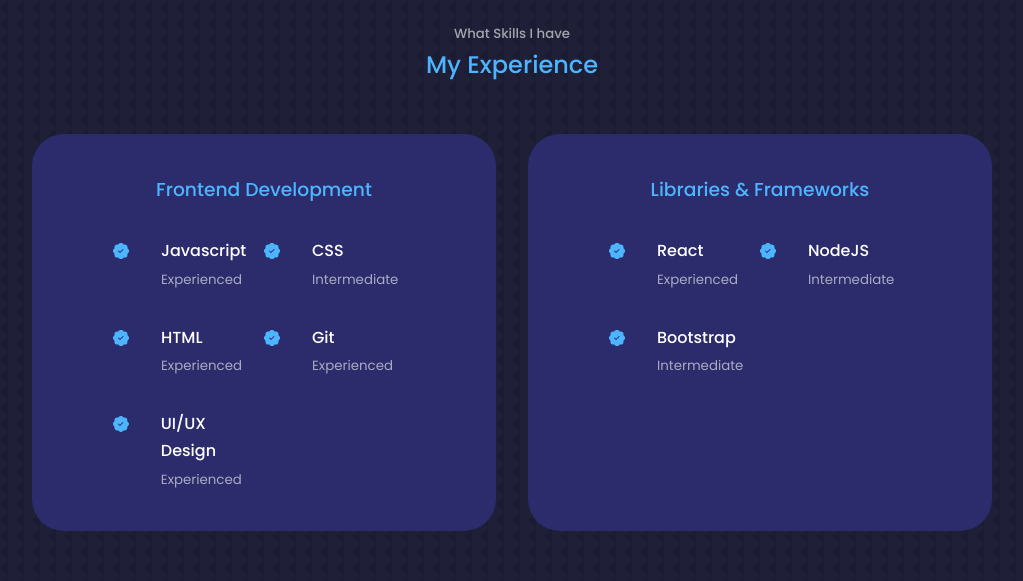
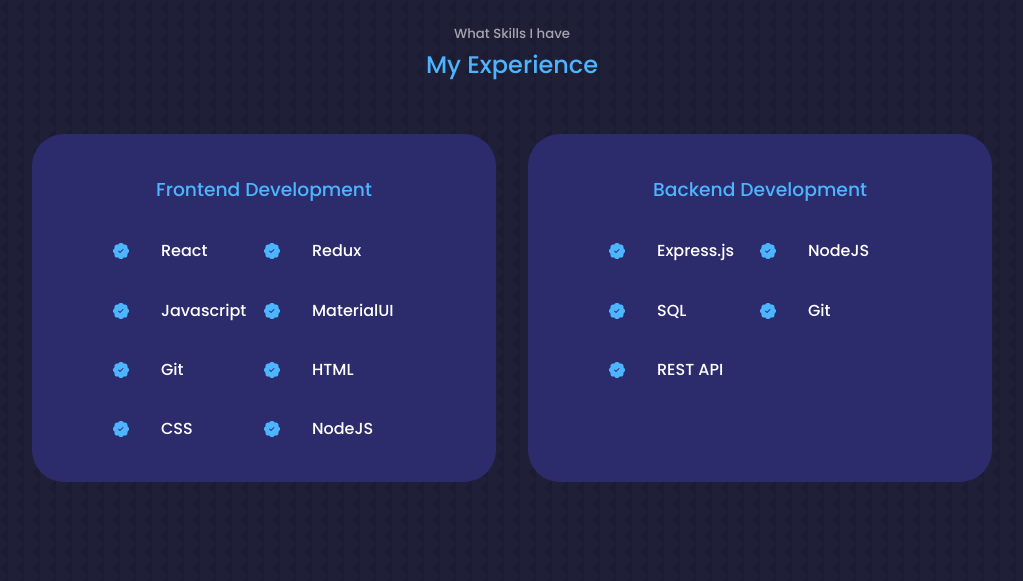
Before and after one commit to lukegartner/portfolio, a React (Create React App) app: page / in a window 1280 px wide. Shown: the part 1600-2181 px from the top of the page, without its empty margins (128-1151 px from the left). Built offline with nearby package versions, Linux system fonts and the light colour scheme.

Commit message:
update skills

```diff
--- a/src/components/experience/Experience.jsx
+++ b/src/components/experience/Experience.jsx
@@ -15,64 +15,86 @@
             <article className="experience__details">
               <BsPatchCheckFill className="experience__details-icon" />
               <div>
+                <h4>React</h4>
+              </div>
+            </article>
+            <article className="experience__details">
+              <BsPatchCheckFill className="experience__details-icon" />
+              <div>
+                <h4>Redux</h4>
+              </div>
+            </article>
+            <article className="experience__details">
+              <BsPatchCheckFill className="experience__details-icon" />
+              <div>
                 <h4>Javascript</h4>
-                <small className="text-light">Experienced</small>
+              </div>
+            </article>
+            <article className="experience__details">
+              <BsPatchCheckFill className="experience__details-icon" />
+              <div>
+                <h4>MaterialUI</h4>
+              </div>
+            </article>
+
+            <article className="experience__details">
+              <BsPatchCheckFill className="experience__details-icon" />
+              <div>
+                <h4>Git</h4>
+              </div>
+            </article>
+            <article className="experience__details">
+              <BsPatchCheckFill className="experience__details-icon" />
+              <div>
+                <h4>HTML</h4>
               </div>
             </article>
             <article className="experience__details">
               <BsPatchCheckFill className="experience__details-icon" />
               <div>
                 <h4>CSS</h4>
-                <small className="text-light">Intermediate</small>
               </div>
             </article>
             <article className="experience__details">
               <BsPatchCheckFill className="experience__details-icon" />
               <div>
-                <h4>HTML</h4>
-                <small className="text-light">Experienced</small>
+                <h4>NodeJS</h4>
+              </div>
+            </article>
+          </div>
+        </div>
+        {/* end of frontend */}
+        <div className="experience__backend">
+          <h3>Backend Development</h3>
+          <div className="experience__content">
+            <article className="experience__details">
+              <BsPatchCheckFill className="experience__details-icon" />
+              <div>
+                <h4>Express.js</h4>
+              </div>
+            </article>
+            <article className="experience__details">
+              <BsPatchCheckFill className="experience__details-icon" />
+              <div>
+                <h4>NodeJS</h4>
+              </div>
+            </article>
+            <article className="experience__details">
+              <BsPatchCheckFill className="experience__details-icon" />
+              <div>
+                <h4>SQL</h4>
               </div>
             </article>
             <article className="experience__details">
               <BsPatchCheckFill className="experience__details-icon" />
               <div>
                 <h4>Git</h4>
-                <small className="text-light">Experienced</small>
-              </div>
-            </article>
-
-            <article className="experience__details">
-              <BsPatchCheckFill className="experience__details-icon" />
-              <div>
-                <h4>UI/UX Design</h4>
-                <small className="text-light">Experienced</small>
-              </div>
-            </article>
-          </div>
-        </div>
-        {/* end of frontend */}
-        <div className="experience__backend">
-          <h3>Libraries &amp; Frameworks</h3>
-          <div className="experience__content">
-            <article className="experience__details">
-              <BsPatchCheckFill className="experience__details-icon" />
-              <div>
-                <h4>React</h4>
-                <small className="text-light">Experienced</small>
               </div>
             </article>
             <article className="experience__details">
               <BsPatchCheckFill className="experience__details-icon" />
               <div>
-                <h4>NodeJS</h4>
-                <small className="text-light">Intermediate</small>
-              </div>
-            </article>
-            <article className="experience__details">
-              <BsPatchCheckFill className="experience__details-icon" />
-              <div>
-                <h4>Bootstrap</h4>
-                <small className="text-light">Intermediate</small>
+                <h4>REST API</h4>
               </div>
             </article>
           </div>
```
